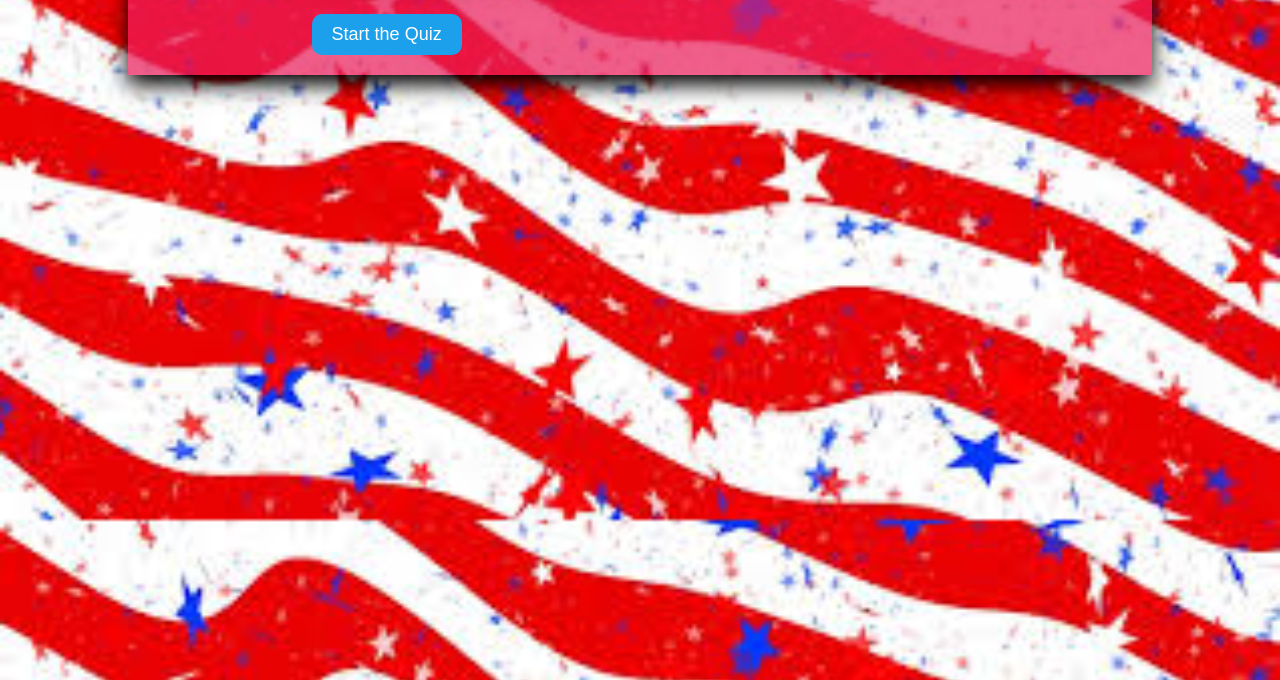
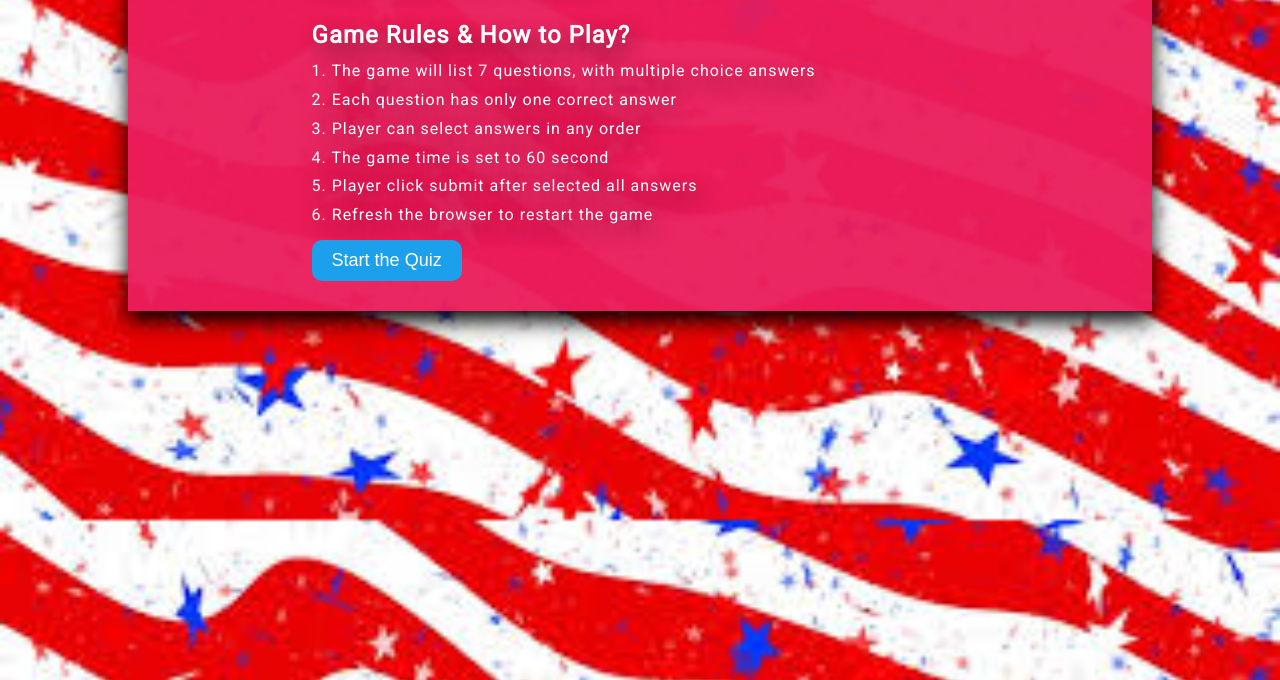
Before and after one commit to monksedo/TriviaGame, a plain HTML site: page index.html in a window 1280 px wide. Shown: the part 120-800 px from the top of the page. Drawn offline with nearby package versions, Linux system fonts and the light colour scheme.

Commit message:
Add images files to READEME.md, add game rules, change opacity for game background

```diff
--- a/assets/css/styles.css
+++ b/assets/css/styles.css
@@ -23,7 +23,7 @@ body {
 .container {
    width: 80%;
    margin: 0 auto;
-   background-color: #eb1d5bb4;
+   background-color: #eb1d5bf3;
    box-shadow: 0 1rem 2rem black;
 }
 
@@ -48,6 +48,7 @@ h1 {
 
 .btn {
    background-color: #1da0eb;
+   margin: 1rem auto;
    padding: 1rem 2rem;
    font-size: 1.8rem;
    text-align: center;
--- a/assets/javascript/trivia.js
+++ b/assets/javascript/trivia.js
@@ -62,6 +62,9 @@ $("#start").on("click", function () {
 
    // Hide Start button
    $(this).hide();
+
+   // Hide Game Rules
+   $("#game-rule").hide();
 
    // Display quiz timer
    $("#timer").html("<h3>Time Remaining: 60 seconds</h3>" + "<br>");
@@ -201,7 +204,7 @@ function stopQuiz() {
 
 // Display results
 function displayResults() {
-
+   $("#game-rule").hide();
    $("#timer").hide();
    $("#question1").hide();
    $("#answer1").hide();
--- a/index.html
+++ b/index.html
@@ -20,7 +20,15 @@
          <h1>US History Quiz</h1>
 
          <div id="quiz" class="main-content">
-
+            <div id='game-rule'>
+               <h2>Game Rules & How to Play?</h2>
+               <p>1. The game will list 7 questions, with multiple choice answers</p>
+               <p>2. Each question has only one correct answer</p>
+               <p>3. Player can select answers in any order</p>
+               <p>4. The game time is set to 60 second</p>
+               <p>5. Player click submit after selected all answers</p>
+               <p>6. Refresh the browser to restart the game</p>
+            </div>
             <button id="start" class="btn">Start the Quiz</button>
 
             <!-- Time Remaining -->
```
Also changed, not shown: assets/images/1triviacss.png (added), assets/images/1triviajs.png (added), assets/images/1trvia.png (added), assets/images/2trivia.png (added), assets/images/2triviajs.png (added), assets/images/3trivia.png (added), assets/images/images.jfif (deleted), 2 other files.
